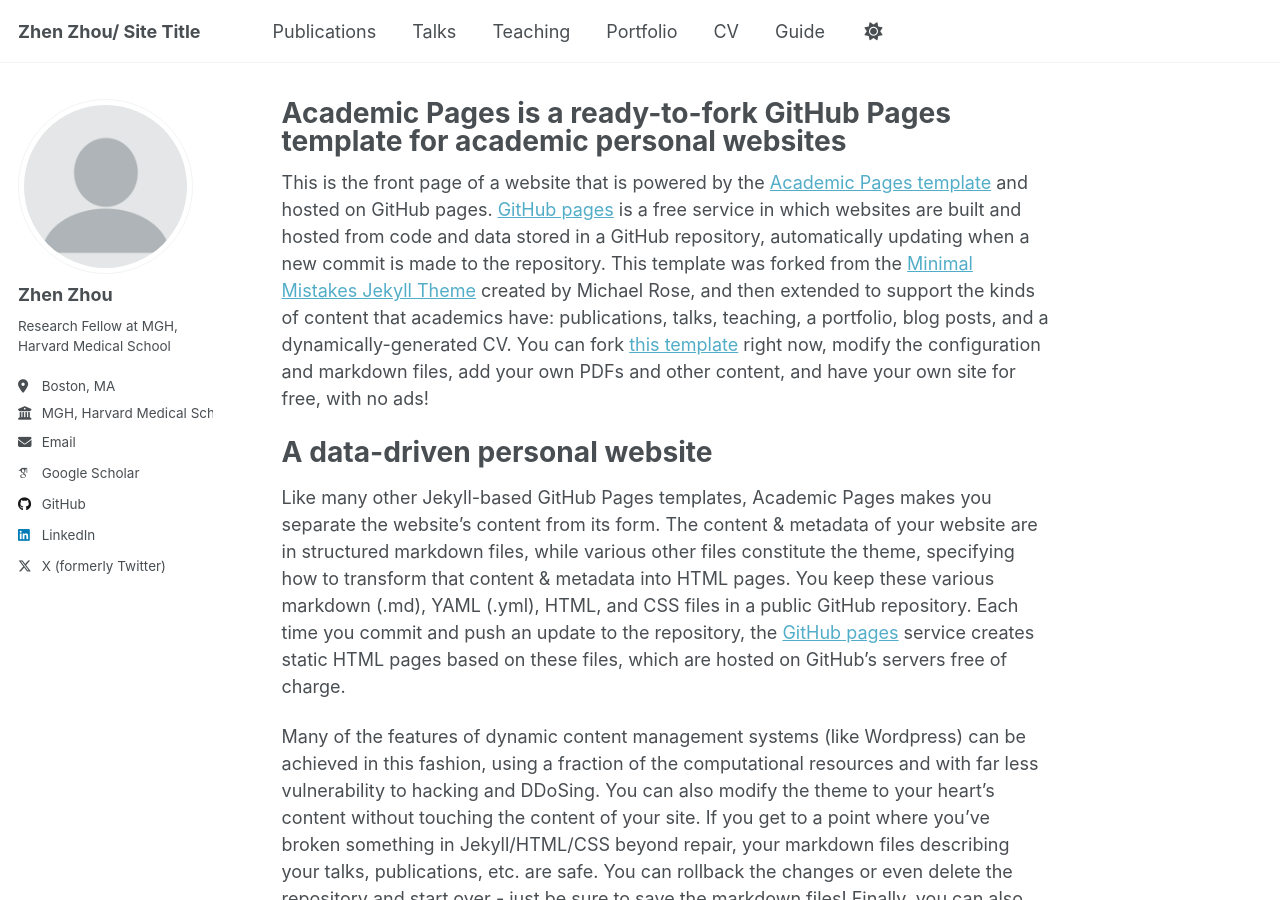
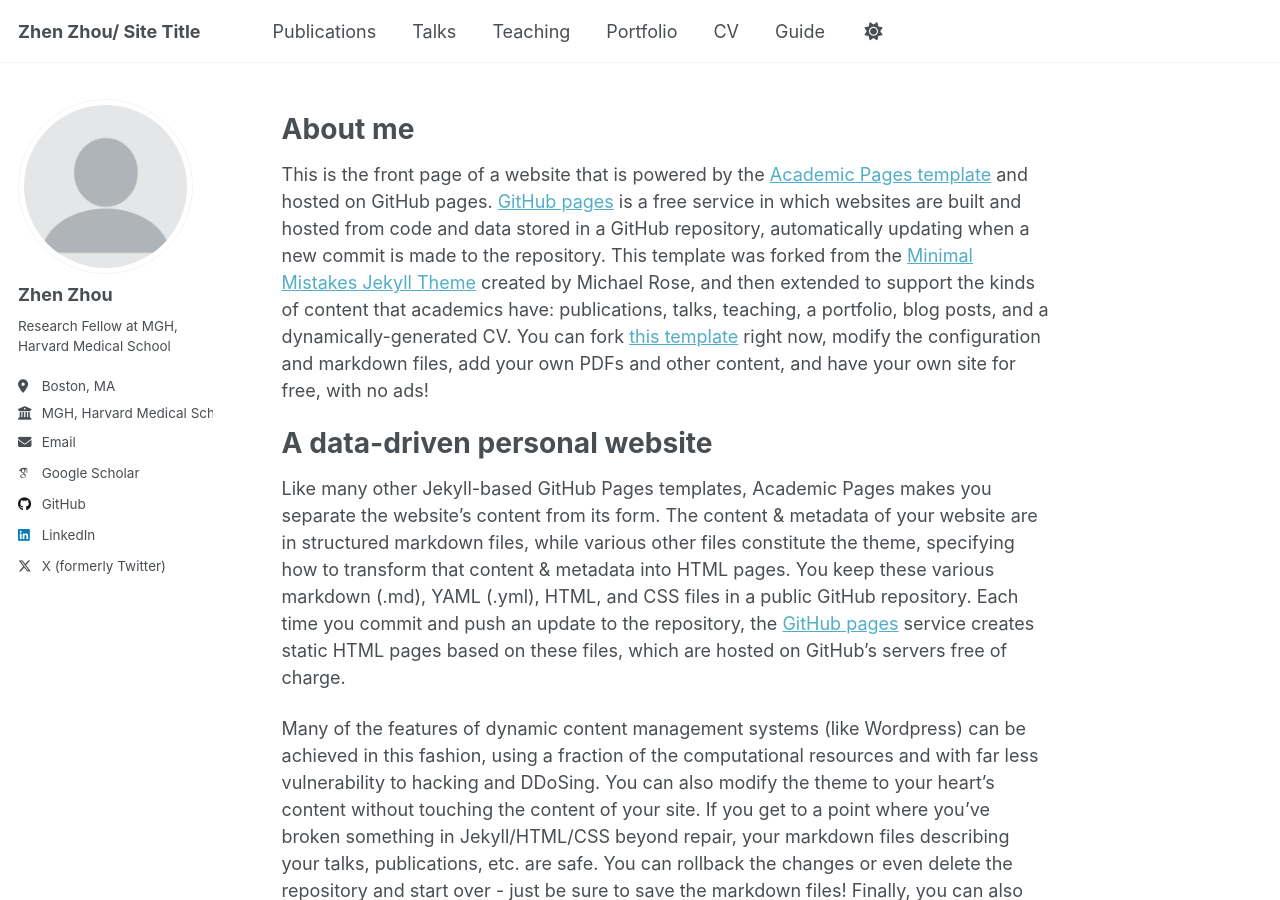
Before and after one commit to ZhenZhouZZ/zhenzhouzz.github.io, a Jekyll site: the page built from _pages/about.md, in a window 1280 px wide and 900 px high. Built offline with Jekyll 4.4.1, drawn with Linux system fonts in a browser that asks for light colours; some web fonts are replaced.

Commit message:
change pages

```diff
--- a/_pages/about.md
+++ b/_pages/about.md
@@ -1,12 +1,14 @@
 ---
 permalink: /
-title: "Academic Pages is a ready-to-fork GitHub Pages template for academic personal websites"
+title: ""
 author_profile: true
 redirect_from:
   - /about/
   - /about.html
 ---
 
+About me
+======
 This is the front page of a website that is powered by the [Academic Pages template](https://github.com/academicpages/academicpages.github.io) and hosted on GitHub pages. [GitHub pages](https://pages.github.com) is a free service in which websites are built and hosted from code and data stored in a GitHub repository, automatically updating when a new commit is made to the repository. This template was forked from the [Minimal Mistakes Jekyll Theme](https://mmistakes.github.io/minimal-mistakes/) created by Michael Rose, and then extended to support the kinds of content that academics have: publications, talks, teaching, a portfolio, blog posts, and a dynamically-generated CV. You can fork [this template](https://github.com/academicpages/academicpages.github.io) right now, modify the configuration and markdown files, add your own PDFs and other content, and have your own site for free, with no ads!
 
 A data-driven personal website
```
